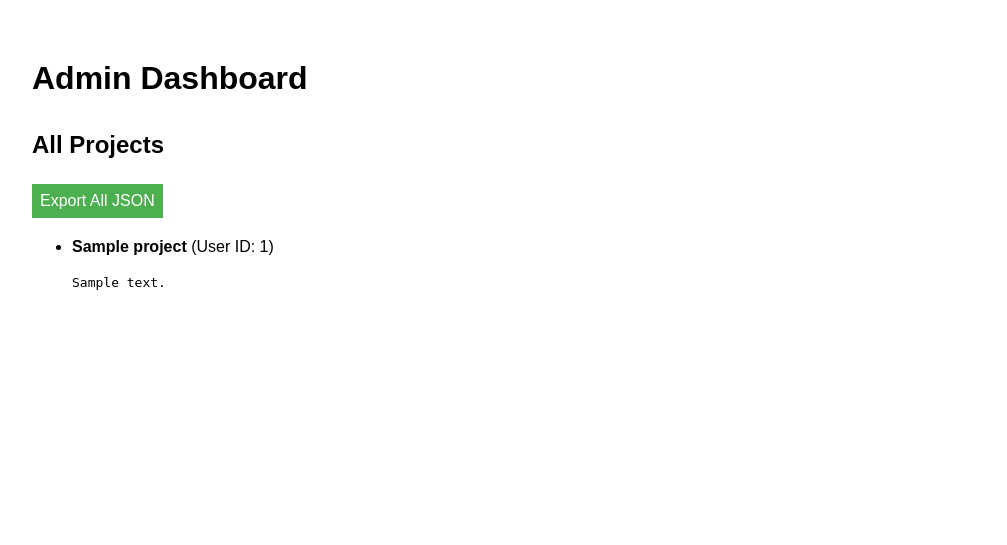
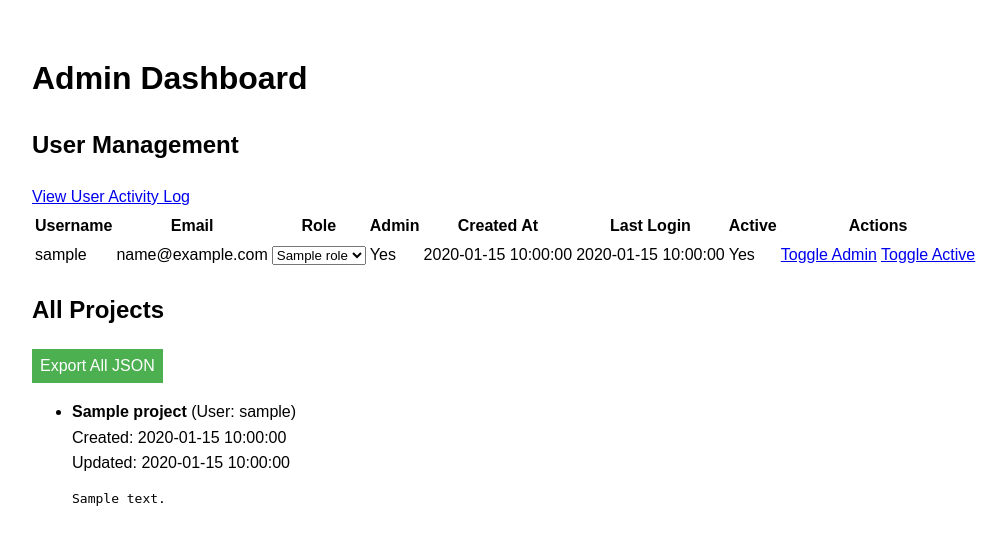
Before and after one commit to federicoandreis/ColDag, a Flask app: template templates/admin.html in a window 1280 px wide. Shown: the part 90-635 px from the top of the page, without its empty margins (0-1007 px from the left). Run offline with Flask 3, Linux system fonts and the light colour scheme; the template is opened without the code that fills it: values that come from a table or form of the project are taken from there, others are empty; tables that the repository leaves empty hold one stand-in row (values such as "Sample post"); some libraries are stand-ins or nearby versions.

Commit message:
Checkpoint before revert - Develop a more robust user management system

```diff
--- a/main.py
+++ b/main.py
@@ -1,141 +1,203 @@
-from flask import Flask, render_template, request, jsonify, redirect, url_for, flash, send_file
+from flask import Flask, render_template, request, jsonify, redirect, url_for, flash, send_file, session
 from flask_login import LoginManager, login_user, login_required, logout_user, current_user
 from werkzeug.security import generate_password_hash, check_password_hash
-from models import db, User, Project
+from models import db, User, Project, Role, UserActivity, PasswordHistory
 from config import Config
 import os
 import json
 from io import BytesIO
+from datetime import datetime, timedelta
+import secrets
+from flask_mail import Mail, Message
+import logging
+from sqlalchemy.exc import SQLAlchemyError
+import re
+import pyotp
+import qrcode
+import base64
 
 app = Flask(__name__)
 app.config.from_object(Config)
+
+# Set up logging
+logging.basicConfig(level=logging.DEBUG)
+app.logger.info(f"Database URI: {app.config['SQLALCHEMY_DATABASE_URI']}")
 
 db.init_app(app)
 login_manager = LoginManager(app)
 login_manager.login_view = 'login'
 
+mail = Mail(app)
+
 @login_manager.user_loader
 def load_user(user_id):
     return User.query.get(int(user_id))
 
-def create_default_user():
-    username = 'fede'
-    password = 'admin'
-    if not User.query.filter_by(username=username).first():
-        new_user = User(username=username, password=generate_password_hash(password), is_admin=True)
-        db.session.add(new_user)
+def log_user_activity(user_id, activity_type, details=None):
+    new_activity = UserActivity(user_id=user_id, activity_type=activity_type, details=details)
+    db.session.add(new_activity)
+    db.session.commit()
+
+def is_password_strong(password):
+    if len(password) < 8:
+        return False
+    if not re.search(r'[A-Z]', password):
+        return False
+    if not re.search(r'[a-z]', password):
+        return False
+    if not re.search(r'\d', password):
+        return False
+    if not re.search(r'[!@#$%^&*(),.?":{}|<>]', password):
+        return False
+    return True
+
+@app.route('/login', methods=['GET', 'POST'])
+def login():
+    if request.method == 'POST':
+        username = request.form.get('username')
+        password = request.form.get('password')
+        try:
+            user = User.query.filter_by(username=username).first()
+            if user:
+                if user.account_locked_until and user.account_locked_until > datetime.utcnow():
+                    flash('Account is locked. Please try again later.')
+                    return redirect(url_for('login'))
+
+                if user and check_password_hash(user.password, password):
+                    if not user.email_verified:
+                        flash('Please verify your email before logging in.')
+                        return redirect(url_for('login'))
+                    if user.is_password_expired():
+                        flash('Your password has expired. Please change your password.')
+                        return redirect(url_for('change_expired_password', user_id=user.id))
+                    if user.two_factor_secret:
+                        session['user_id'] = user.id
+                        return redirect(url_for('two_factor_auth'))
+                    login_user(user)
+                    user.last_login = datetime.utcnow()
+                    user.failed_login_attempts = 0
+                    db.session.commit()
+                    log_user_activity(user.id, 'login', 'User logged in successfully')
+                    return redirect(url_for('index'))
+                else:
+                    user.failed_login_attempts += 1
+                    if user.failed_login_attempts >= 5:
+                        user.account_locked_until = datetime.utcnow() + timedelta(minutes=15)
+                        flash('Too many failed login attempts. Account locked for 15 minutes.')
+                        log_user_activity(user.id, 'account_locked', 'Account locked due to multiple failed login attempts')
+                    else:
+                        flash('Invalid username or password')
+                    db.session.commit()
+            else:
+                flash('Invalid username or password')
+        except SQLAlchemyError as e:
+            app.logger.error(f"Database error during login: {str(e)}")
+            flash('An error occurred. Please try again later.')
+    return render_template('login.html')
+
+@app.route('/two_factor_auth', methods=['GET', 'POST'])
+def two_factor_auth():
+    if 'user_id' not in session:
+        return redirect(url_for('login'))
+
+    user = User.query.get(session['user_id'])
+    if not user:
+        return redirect(url_for('login'))
+
+    if request.method == 'POST':
+        token = request.form.get('token')
+        if user.verify_totp(token):
+            login_user(user)
+            user.last_login = datetime.utcnow()
+            user.failed_login_attempts = 0
+            db.session.commit()
+            log_user_activity(user.id, 'login', 'User logged in successfully with 2FA')
+            session.pop('user_id', None)
+            return redirect(url_for('index'))
+        else:
+            flash('Invalid 2FA token. Please try again.')
+
+    return render_template('two_factor_auth.html')
+
+@app.route('/profile/enable_2fa', methods=['GET', 'POST'])
+@login_required
+def enable_2fa():
+    if request.method == 'POST':
+        token = request.form.get('token')
+        if current_user.verify_totp(token):
+            current_user.two_factor_secret = pyotp.random_base32()
+            db.session.commit()
+            log_user_activity(current_user.id, '2fa_enabled', 'User enabled 2FA')
+            flash('Two-factor authentication has been enabled.')
+            return redirect(url_for('profile'))
+        else:
+            flash('Invalid token. Please try again.')
+
+    if not current_user.two_factor_secret:
+        current_user.two_factor_secret = pyotp.random_base32()
         db.session.commit()
-        print(f"Default user '{username}' created.")
-    else:
-        print(f"Default user '{username}' already exists.")
+
+    totp_uri = current_user.get_totp_uri()
+    qr = qrcode.QRCode(version=1, box_size=10, border=5)
+    qr.add_data(totp_uri)
+    qr.make(fit=True)
+    img = qr.make_image(fill_color="black", back_color="white")
+    buffered = BytesIO()
+    img.save(buffered, format="PNG")
+    qr_code = base64.b64encode(buffered.getvalue()).decode()
+
+    return render_template('enable_2fa.html', qr_code=qr_code)
+
+@app.route('/profile/disable_2fa', methods=['POST'])
+@login_required
+def disable_2fa():
+    current_user.two_factor_secret = None
+    db.session.commit()
+    log_user_activity(current_user.id, '2fa_disabled', 'User disabled 2FA')
+    flash('Two-factor authentication has been disabled.')
+    return redirect(url_for('profile'))
+
+@app.route('/register', methods=['GET', 'POST'])
+def register():
+    if request.method == 'POST':
+        username = request.form.get('username')
+        email = request.form.get('email')
+        password = request.form.get('password')
+
+        if not is_password_strong(password):
+            flash('Password is not strong enough. It must be at least 8 characters long and contain uppercase, lowercase, numbers, and special characters.')
+            return render_template('register.html')
+
+        try:
+            if User.query.filter_by(username=username).first():
+                flash('Username already exists')
+            elif User.query.filter_by(email=email).first():
+                flash('Email already exists')
+            else:
+                user_role = Role.query.filter_by(name='user').first()
+                if not user_role:
+                    user_role = Role(name='user', description='Regular user')
+                    db.session.add(user_role)
+                    db.session.commit()
+
+                new_user = User(username=username, email=email, password=generate_password_hash(password), role=user_role)
+                db.session.add(new_user)
+                db.session.commit()
+                log_user_activity(new_user.id, 'account_created', 'User account created')
+                flash('Registration successful. Please check your email to verify your account.')
+                return redirect(url_for('login'))
+        except SQLAlchemyError as e:
+            db.session.rollback()
+            app.logger.error(f"Database error during registration: {str(e)}")
+            flash('An error occurred. Please try again later.')
+    return render_template('register.html')
 
 @app.route('/')
 @login_required
 def index():
     return render_template('index.html')
 
-@app.route('/login', methods=['GET', 'POST'])
-def login():
-    if request.method == 'POST':
-        username = request.form.get('username')
-        password = request.form.get('password')
-        user = User.query.filter_by(username=username).first()
-        if user and check_password_hash(user.password, password):
-            login_user(user)
-            return redirect(url_for('index'))
-        flash('Invalid username or password')
-    return render_template('login.html')
-
-@app.route('/register', methods=['GET', 'POST'])
-def register():
-    if request.method == 'POST':
-        username = request.form.get('username')
-        password = request.form.get('password')
-        is_admin = request.form.get('is_admin') == 'on'
-
-        if User.query.filter_by(username=username).first():
-            flash('Username already exists')
-        else:
-            new_user = User(username=username, password=generate_password_hash(password), is_admin=is_admin)
-            db.session.add(new_user)
-            db.session.commit()
-            flash('Registration successful')
-            return redirect(url_for('login'))
-    return render_template('register.html')
-
-@app.route('/logout')
-@login_required
-def logout():
-    logout_user()
-    return redirect(url_for('login'))
-
-@app.route('/save_project', methods=['POST'])
-@login_required
-def save_project():
-    data = request.json
-    project = Project(user_id=current_user.id, name=data['name'], content=data['content'])
-    db.session.add(project)
-    db.session.commit()
-    return jsonify({'success': True})
-
-@app.route('/get_projects')
-@login_required
-def get_projects():
-    projects = Project.query.filter_by(user_id=current_user.id).all()
-    return jsonify([{'id': p.id, 'name': p.name, 'content': p.content} for p in projects])
-
-@app.route('/admin')
-@login_required
-def admin():
-    if not current_user.is_admin:
-        flash('Access denied')
-        return redirect(url_for('index'))
-    projects = Project.query.all()
-    return render_template('admin.html', projects=projects)
-
-@app.route('/export_current_graph', methods=['POST'])
-@login_required
-def export_current_graph():
-    data = request.json
-    json_data = json.dumps(data, indent=2)
-    return send_file(
-        BytesIO(json_data.encode()),
-        mimetype='application/json',
-        as_attachment=True,
-        download_name='current_graph.json'
-    )
-
-@app.route('/export_all_graphs')
-@login_required
-def export_all_graphs():
-    if not current_user.is_admin:
-        flash('Access denied')
-        return redirect(url_for('index'))
-
-    projects = Project.query.all()
-    all_graphs = {p.name: json.loads(p.content) for p in projects}
-    json_data = json.dumps(all_graphs, indent=2)
-
-    return send_file(
-        BytesIO(json_data.encode()),
-        mimetype='application/json',
-        as_attachment=True,
-        download_name='all_graphs.json'
-    )
-
-@app.route('/load_project_from_file', methods=['POST'])
-@login_required
-def load_project_from_file():
-    data = request.json
-    content = data.get('content')
-    try:
-        json.loads(content)  # Validate JSON
-        return jsonify({'success': True})
-    except json.JSONDecodeError:
-        return jsonify({'success': False, 'error': 'Invalid JSON format'})
-
 if __name__ == '__main__':
     with app.app_context():
         db.create_all()
-        create_default_user()
     app.run(host='0.0.0.0', port=5000)
--- a/pyproject.toml
+++ b/pyproject.toml
@@ -13,6 +13,10 @@ flask-login = "^0.6.3"
 werkzeug = "^3.0.4"
 psycopg2-binary = "^2.9.9"
 networkx = "^3.3"
+flask-mail = "^0.10.0"
+pyotp = "^2.9.0"
+pillow = "^10.4.0"
+qrcode = "^7.4.2"
 
 
 [build-system]
--- a/templates/admin.html
+++ b/templates/admin.html
@@ -2,12 +2,59 @@
 
 {% block content %}
 <h1>Admin Dashboard</h1>
+
+<h2>User Management</h2>
+<a href="{{ url_for('user_activity') }}">View User Activity Log</a>
+<table>
+    <thead>
+        <tr>
+            <th>Username</th>
+            <th>Email</th>
+            <th>Role</th>
+            <th>Admin</th>
+            <th>Created At</th>
+            <th>Last Login</th>
+            <th>Active</th>
+            <th>Actions</th>
+        </tr>
+    </thead>
+    <tbody>
+    {% for user in users %}
+        <tr>
+            <td>{{ user.username }}</td>
+            <td>{{ user.email }}</td>
+            <td>
+                <form method="POST" action="{{ url_for('change_user_role', user_id=user.id) }}">
+                    <select name="role_id" onchange="this.form.submit()">
+                        {% for role in roles %}
+                            <option value="{{ role.id }}" {% if user.role_id == role.id %}selected{% endif %}>
+                                {{ role.name }}
+                            </option>
+                        {% endfor %}
+                    </select>
+                </form>
+            </td>
+            <td>{{ 'Yes' if user.is_admin else 'No' }}</td>
+            <td>{{ user.created_at.strftime('%Y-%m-%d %H:%M:%S') }}</td>
+            <td>{{ user.last_login.strftime('%Y-%m-%d %H:%M:%S') if user.last_login else 'Never' }}</td>
+            <td>{{ 'Yes' if user.is_active else 'No' }}</td>
+            <td>
+                <a href="{{ url_for('toggle_admin', user_id=user.id) }}">Toggle Admin</a>
+                <a href="{{ url_for('toggle_active', user_id=user.id) }}">Toggle Active</a>
+            </td>
+        </tr>
+    {% endfor %}
+    </tbody>
+</table>
+
 <h2>All Projects</h2>
 <button id="export-all-json">Export All JSON</button>
 <ul>
 {% for project in projects %}
     <li>
-        <strong>{{ project.name }}</strong> (User ID: {{ project.user_id }})
+        <strong>{{ project.name }}</strong> (User: {{ project.user.username }})
+        <br>Created: {{ project.created_at.strftime('%Y-%m-%d %H:%M:%S') }}
+        <br>Updated: {{ project.updated_at.strftime('%Y-%m-%d %H:%M:%S') }}
         <pre>{{ project.content }}</pre>
     </li>
 {% endfor %}
--- a/templates/login.html
+++ b/templates/login.html
@@ -9,4 +9,5 @@
     <input type="password" id="password" name="password" required>
     <input type="submit" value="Login">
 </form>
+<p><a href="{{ url_for('reset_password') }}">Forgot your password?</a></p>
 {% endblock %}
--- a/templates/register.html
+++ b/templates/register.html
@@ -5,6 +5,8 @@
 <form method="POST">
     <label for="username">Username:</label>
     <input type="text" id="username" name="username" required>
+    <label for="email">Email:</label>
+    <input type="email" id="email" name="email" required>
     <label for="password">Password:</label>
     <input type="password" id="password" name="password" required>
     <label for="is_admin">Admin:</label>
```
Also changed, not shown: config.py (+8 -0 lines), models.py (+56 -1 lines), templates/change_expired_password.html (added, +11 -0 lines), templates/enable_2fa.html (added, +12 -0 lines), templates/profile.html (added, +47 -0 lines), templates/reset_password.html (added, +10 -0 lines), templates/reset_password_confirm.html (added, +10 -0 lines), templates/two_factor_auth.html (added, +10 -0 lines), templates/user_activity.html (added, +25 -0 lines), 2 other files.
